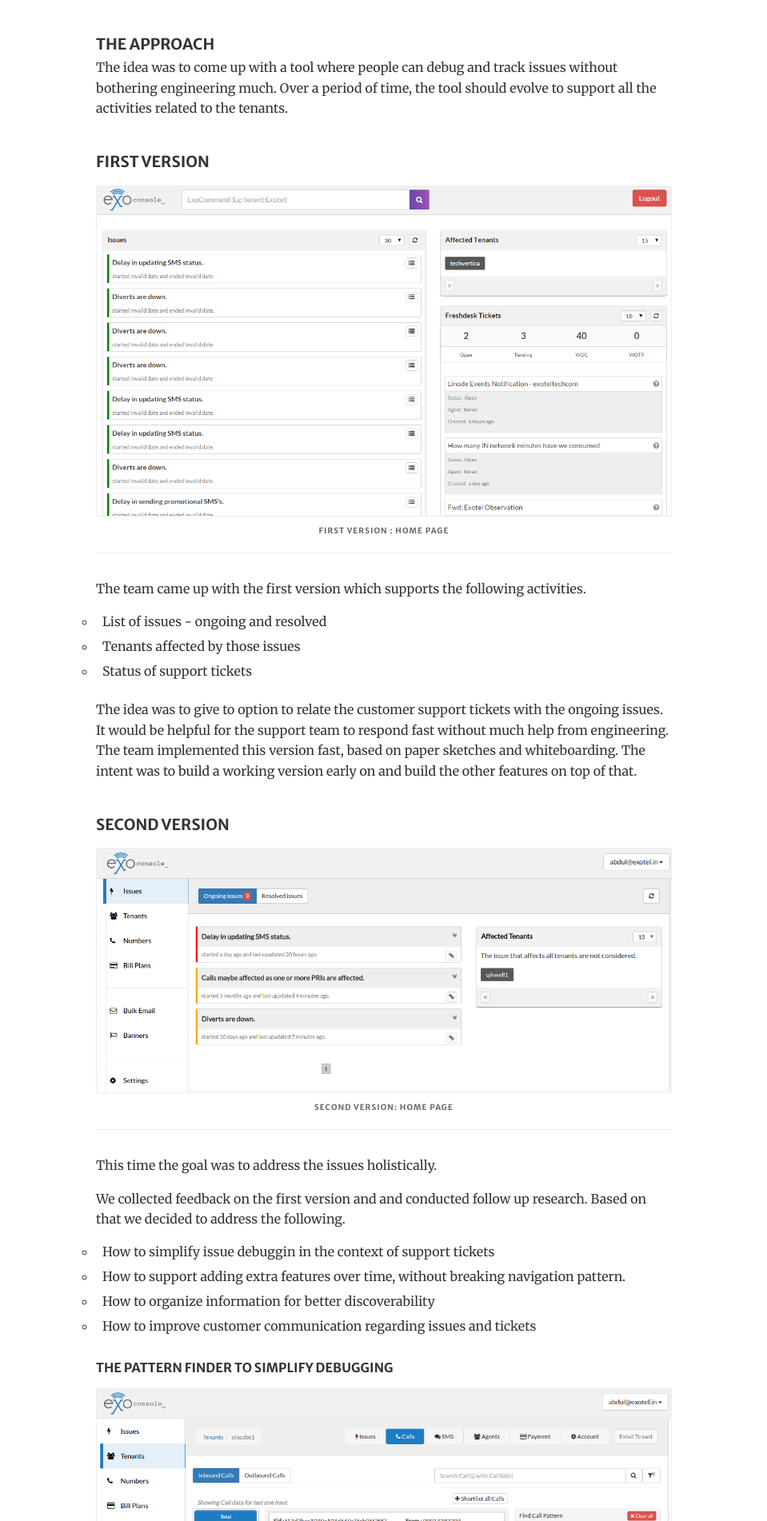
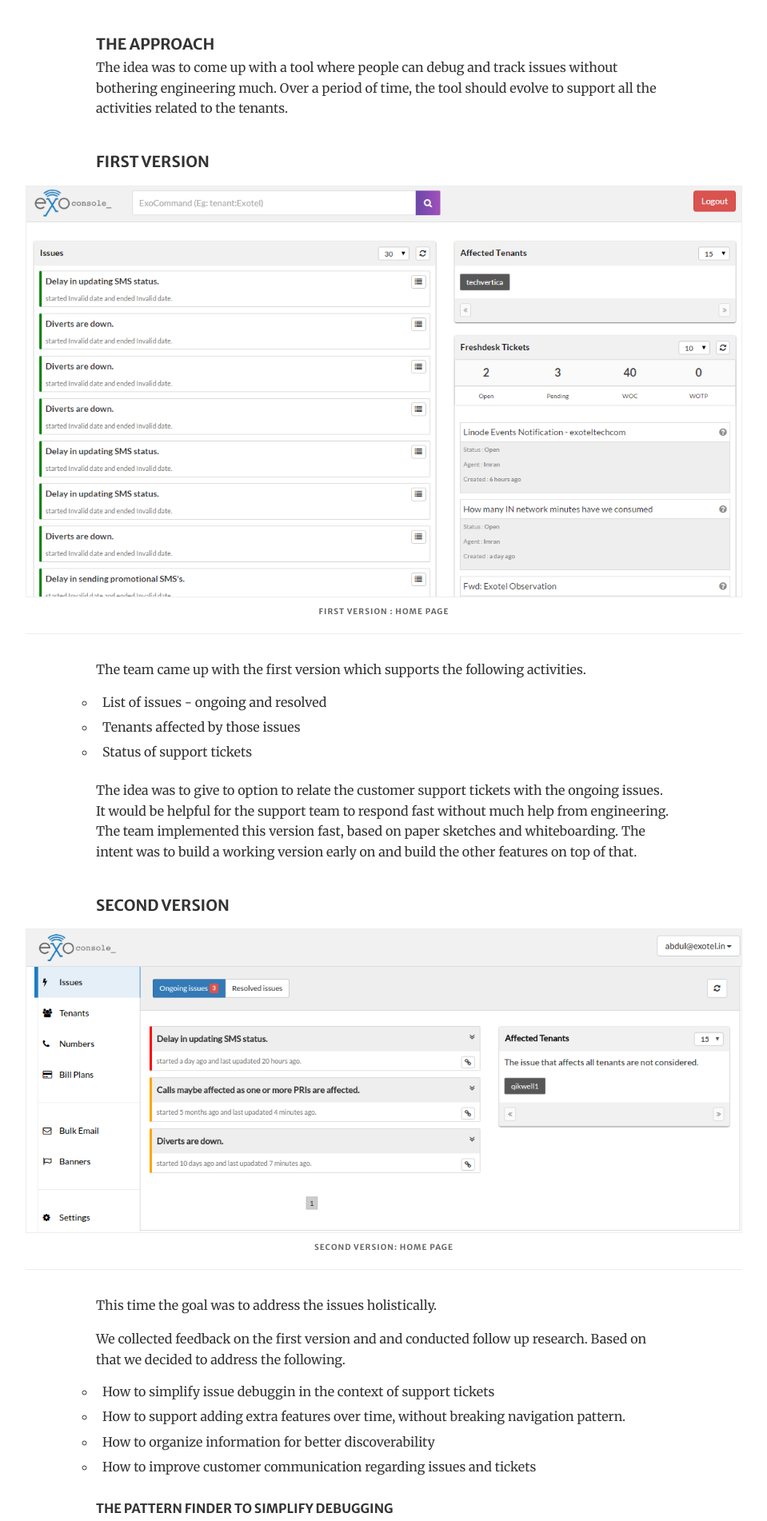
Before and after one commit to abdulraoof/abdulraoof.github.io, a Jekyll site: the page built from console.html, in a window 1280 px wide. Shown: the part 1013-2915 px from the top of the page at 80% size, without its empty margins (160-1119 px from the left). Built offline with Jekyll 4.4.1, drawn with Linux system fonts in a browser that asks for light colours; some of the changed text lies outside the part shown.

Commit message:
Fixing images

```diff
--- a/console.html
+++ b/console.html
@@ -79,7 +79,7 @@ layout: default
 			<img src="{{site.baseurl}}/assets/images/console/6.png">
 			<figcaption>call pattern for given ids</figcaption>
 		</figure>
-		<p>It also displays the possible issues related to that call. For example, say the user was facing some issues with a couple of calls yesterday evening. At the same time, Exotel was having some issue with one of its servers. And customer raised a ticket about the issue today morning. Now using pattern finder customer support person can get all these details. She only needs to input the callsids.
+		<p>It also displays the possible issues related to that call. For example, say the user was facing some issues with a couple of calls yesterday evening. At the same time, Exotel was having some issue with one of its servers. And customer raised a ticket about the issue today morning. Now using pattern finder customer support person can get all these details. She only needs to input the call IDs.
 		</p>
 	</section>
 	<section>
--- a/css/main.scss
+++ b/css/main.scss
@@ -114,6 +114,11 @@ img {
 }
 
 .article-img {
+  @media only screen and (min-device-width : 800px) and (max-device-width : 1440px){
+    position: relative;
+    width: 70vw;
+    left: calc(-35vw + 50%);
+  }
   margin: 1em 0 2em 0;
   img{
      border: 1px solid #eee;
```
